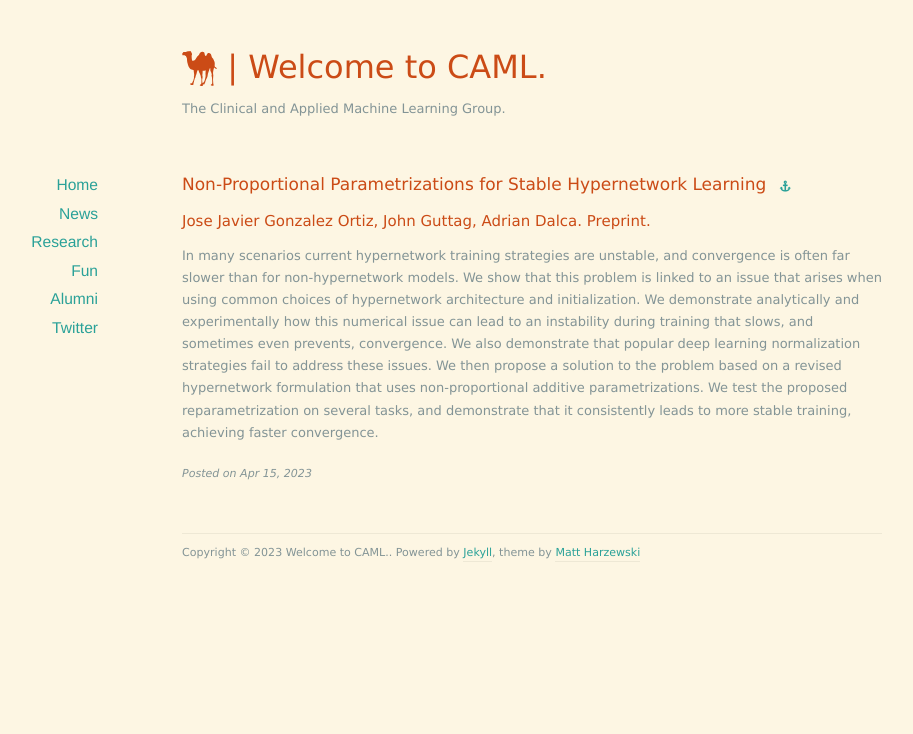
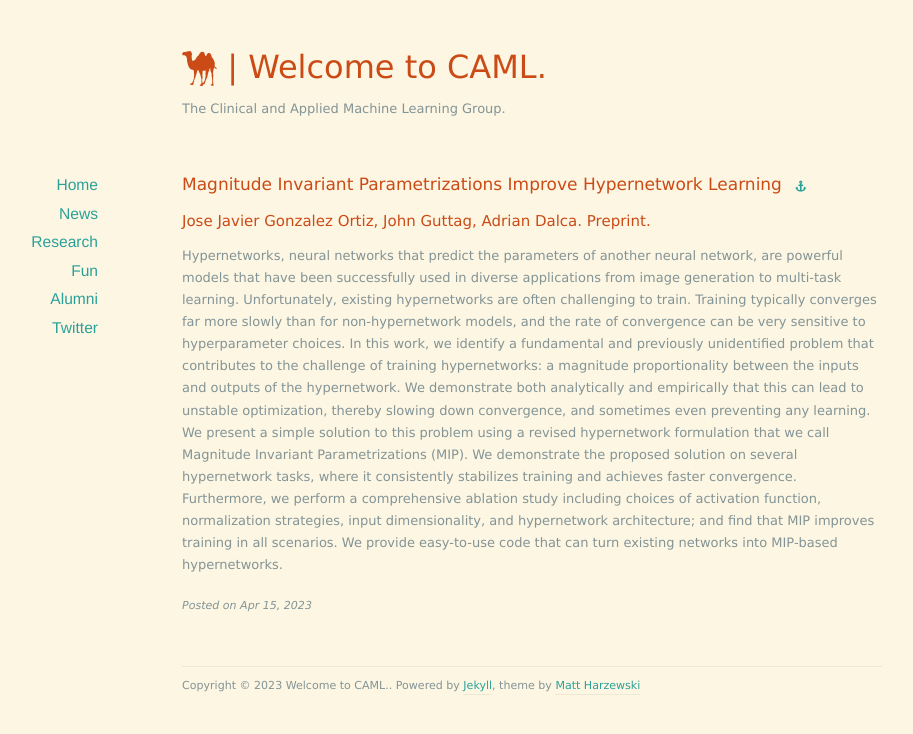
Before and after one commit to mit-caml/mit-caml.github.io, a Jekyll site: the page built from _posts/2023-04-15-hypernetwork-stability.md, in a window 1280 px wide. Shown: the top 734 px of the page, without its empty margins (108-1021 px from the left). Built offline with Jekyll 4.4.1, drawn with Linux system fonts in a browser that asks for light colours; nearby versions of some CDN libraries.

Commit message:
Update entries

```diff
--- a/_posts/2023-04-15-hypernetwork-stability.md
+++ b/_posts/2023-04-15-hypernetwork-stability.md
@@ -1,15 +1,29 @@
 ---
 layout: post
 type: "publication"
-title:  "Non-Proportional Parametrizations for Stable Hypernetwork Learning"
+title:  "Magnitude Invariant Parametrizations Improve Hypernetwork Learning"
 authors: "Jose Javier Gonzalez Ortiz, John Guttag, Adrian Dalca"
 venue: "Preprint"
-external-url: "https://arxiv.org/abs/NNNNNNNNN"
+external-url: "https://arxiv.org/abs/2304.07645"
 code: "https://github.com/JJGO/hyperlight"
 ---
 
-In many scenarios current hypernetwork training strategies are unstable, and convergence is often far slower than for non-hypernetwork models.
-We show that this problem is linked to an issue that arises  when using common choices of hypernetwork architecture and initialization.
-We demonstrate analytically and experimentally how this numerical issue can lead to an instability during training that slows, and sometimes even prevents, convergence. We also demonstrate that popular deep learning normalization strategies fail to address these issues.
-We then propose a solution to the problem based on a revised hypernetwork formulation that uses non-proportional additive parametrizations.
-We test the proposed reparametrization on several tasks, and demonstrate that it consistently leads to more stable training, achieving faster convergence.
+Hypernetworks, neural networks that predict the parameters of another neural
+network, are powerful models that have been successfully used in diverse
+applications from image generation to multi-task learning. Unfortunately,
+existing hypernetworks are often challenging to train. Training typically
+converges far more slowly than for non-hypernetwork models, and the rate of
+convergence can be very sensitive to hyperparameter choices. In this work, we
+identify a fundamental and previously unidentified problem that contributes to
+the challenge of training hypernetworks: a magnitude proportionality between
+the inputs and outputs of the hypernetwork. We demonstrate both analytically
+and empirically that this can lead to unstable optimization, thereby slowing
+down convergence, and sometimes even preventing any learning. We present a
+simple solution to this problem using a revised hypernetwork formulation that
+we call Magnitude Invariant Parametrizations (MIP). We demonstrate the proposed
+solution on several hypernetwork tasks, where it consistently stabilizes
+training and achieves faster convergence. Furthermore, we perform a
+comprehensive ablation study including choices of activation function,
+normalization strategies, input dimensionality, and hypernetwork architecture;
+and find that MIP improves training in all scenarios. We provide easy-to-use
+code that can turn existing networks into MIP-based hypernetworks.
```
Also changed, not shown: _posts/2023-04-12-amortized-rescaling.md (+19 -3 lines).
